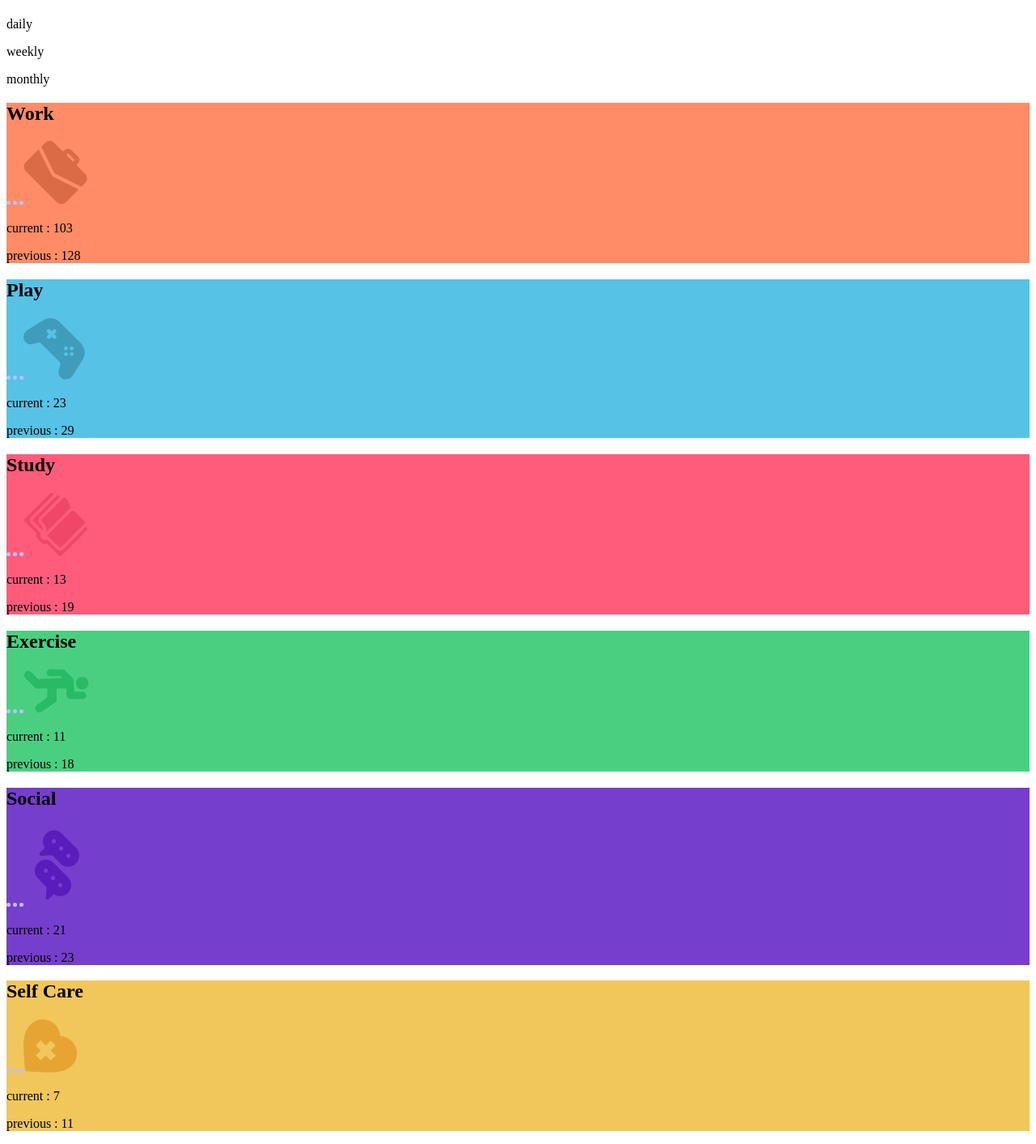
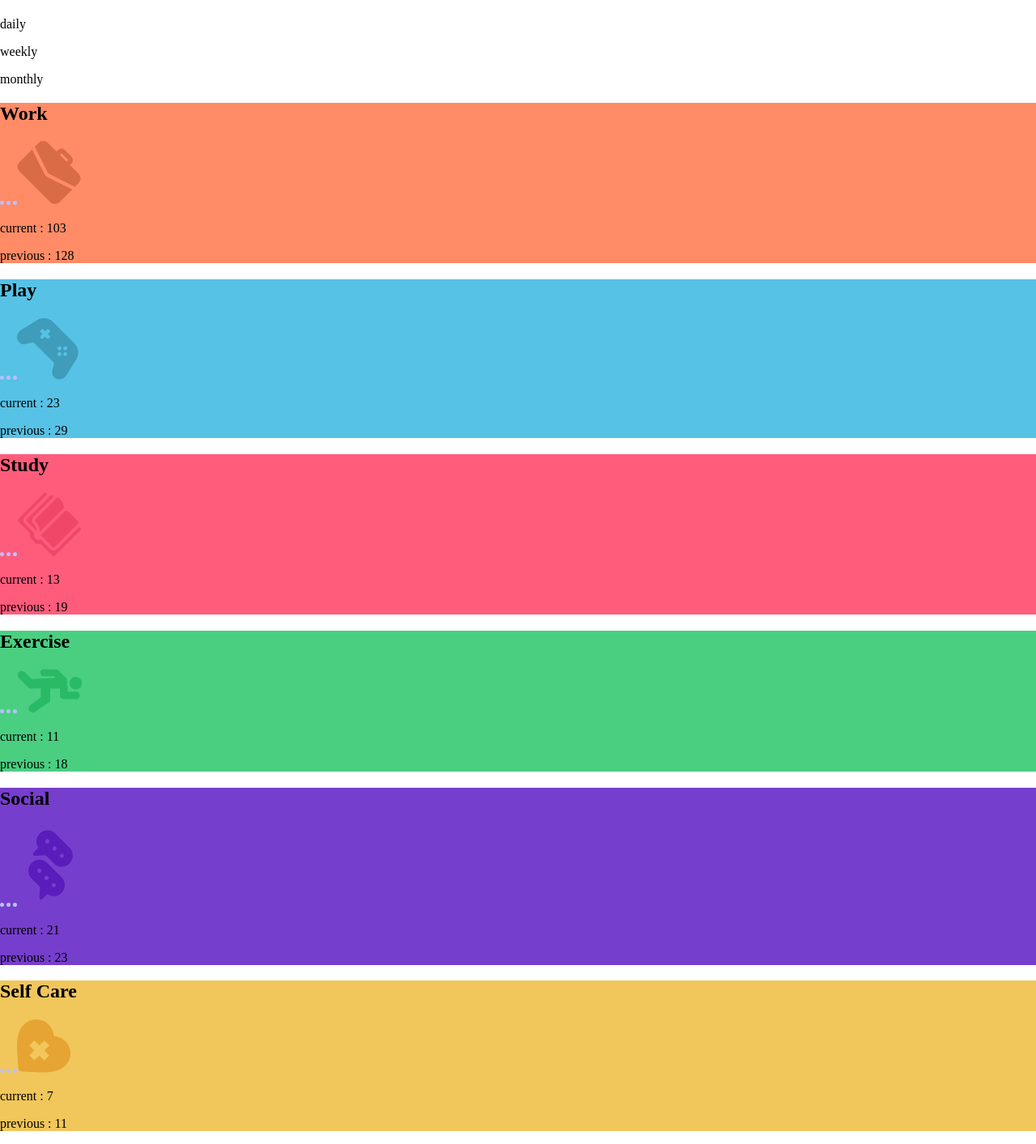
Before and after one commit to Sasfi12/timeTrackingDashboard, a React (Vite) app: page / in a window 1280 px wide. Shown: the whole page at 81% size. Built offline with nearby package versions, Linux system fonts and the light colour scheme.

Commit message:
updated my todo list , no suffering will be left undefined or unarchived

```diff
--- a/src/App.css
+++ b/src/App.css
@@ -1,19 +1,8 @@
+body {
+    margin: 0;
+    height: 100vh;
+    width: 100vw;
+    #root {
 
-.work {
-    background-color: hsl(15 , 100% , 70%);
+    }
 }
-.play    {
-    background-color: hsl(195 , 74% , 62%);
-}
-.study {
-    background-color: hsl(348 , 100% , 68%);
-}
-.exercise {
-    background-color: hsl(145 , 58% , 55%);
-}
-.social {
-    background-color: hsl(264 , 58% , 52%);
-}
-.self-care {
-    background-color: hsl(43 , 84% , 65%);
-}
--- a/src/App.jsx
+++ b/src/App.jsx
@@ -2,7 +2,7 @@ import { useState } from 'react'
 import './App.css'
 import User from './components/user/User'
 import Timeframe from './components/timeframe/Timeframe'
-import data from "../public/data.json"
+import data from "../public/data/data.json"
 import social from "./assets/images/icon-social.svg"
 import exercise from "./assets/images/icon-exercise.svg"
 import play from "./assets/images/icon-play.svg"
--- a/src/components/timeframe/Timeframe.css
+++ b/src/components/timeframe/Timeframe.css
@@ -0,0 +1,19 @@
+
+.work {
+    background-color: hsl(15 , 100% , 70%);
+}
+.play    {
+    background-color: hsl(195 , 74% , 62%);
+}
+.study {
+    background-color: hsl(348 , 100% , 68%);
+}
+.exercise {
+    background-color: hsl(145 , 58% , 55%);
+}
+.social {
+    background-color: hsl(264 , 58% , 52%);
+}
+.self-care {
+    background-color: hsl(43 , 84% , 65%);
+}
```
Also changed, not shown: public/data/data.json (renamed from public/data.json), 1 other file (tests, documents, lock files or other folders).
